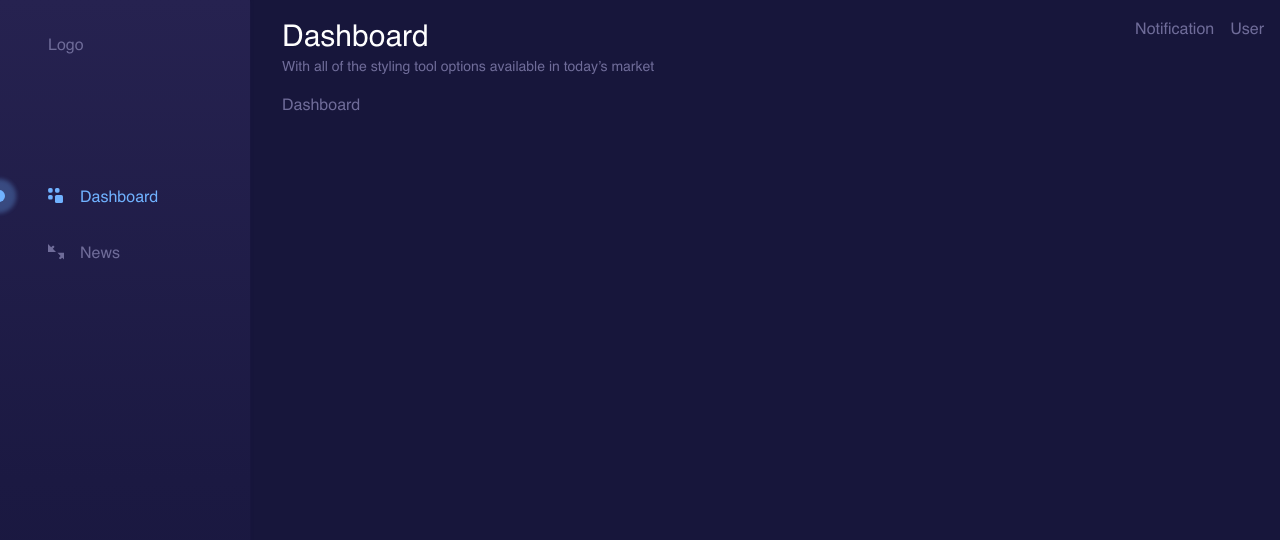
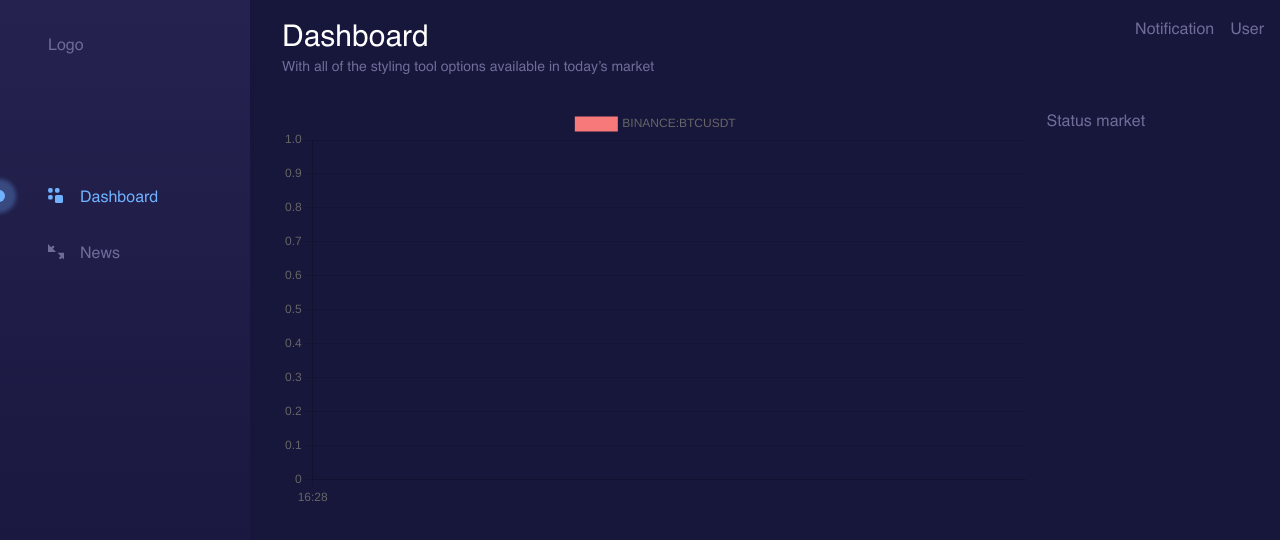
Before and after one commit to Kihit0/crm, a Vue app: page /dashboard in a window 1280 px wide. Shown: the top 540 px of the page. Built offline with nearby package versions, Linux system fonts and the light colour scheme; no server answers.

Commit message:
Graphic with date BTC

```diff
--- a/package.json
+++ b/package.json
@@ -9,7 +9,9 @@
     "preview": "vite preview"
   },
   "dependencies": {
+    "chart.js": "^4.4.2",
     "vue": "^3.3.11",
+    "vue-chartjs": "^5.3.0",
     "vue-router": "^4.3.0"
   },
   "devDependencies": {
--- a/src/api/core/ws.ts
+++ b/src/api/core/ws.ts
@@ -38,10 +38,11 @@ socket.addEventListener("message", (event: MessageEvent) => {
     };
   });
 
-  functionTickerHandler.forEach(
-    (item) => item.fn !== undefined && item.fn.forEach(cb => cb(item.price))
-  );
+  functionTickerHandler.forEach((item) => {
+    item.fn?.forEach((cb) => {
+      cb(item.price)
+    });
+  });
 });
 
-
 export default sendToWebSocket;
--- /dev/null
+++ b/src/components/ux/Graph/index.vue
@@ -0,0 +1,113 @@
+<template>
+  <div class="graph">
+    <Line :options="chartOptions" :data="getChartData()" style="height: 100%; min-height: 400px;" />
+  </div>
+</template>
+
+<script lang="ts">
+import { Line } from "vue-chartjs";
+import { subscribeToTicker } from '@api/core/observer';
+import { defineComponent } from 'vue'
+
+import { Chart as ChartJS, Title, Tooltip, Legend, LineElement, PointElement, CategoryScale, LinearScale } from 'chart.js'
+
+ChartJS.register(Title, Tooltip, Legend, LineElement, PointElement, CategoryScale, LinearScale)
+
+export default defineComponent({
+  name: "Graph",
+  components: {
+    Line
+  },
+  data() {
+    return {
+      tickers: [],
+      labels: [],
+      chartOptions: {
+        responsive: true,
+        maintainAspectRatio: false,
+        cubicInterpolationMode: 'monotone',
+        tensions: 10,
+      }
+    }
+  },
+  created() {
+    subscribeToTicker("BINANCE:BTCUSDT", (tickers: number[]) => this.updateTicker(tickers));
+    const normalizeDate: string = this.getNormalizeDate();
+    this.labels.push(normalizeDate as never);
+    this.tickers.push({
+      name: "BINANCE:BTCUSDT",
+      priceOnTime: [
+        {
+          time: normalizeDate,
+          price: []
+        }
+      ]
+    } as never)
+  },
+  computed: {
+  },
+  methods: {
+    updateTicker(tickers: number[]) {
+      const normalizePrice: number = this.formatPrice(tickers);
+      const normalizeDate: string = this.getNormalizeDate();
+      const isTimeInLabels = this.labels.filter(f => f === normalizeDate).length === 0;
+
+      //console.log(this.tickers)
+
+      this.tickers.forEach((ticker: {
+        name: string,
+        priceOnTime: { time: string, price: number[] }[]
+      }) => {
+        if (ticker.name === "BINANCE:BTCUSDT" && !isTimeInLabels) {
+          ticker.priceOnTime.forEach((el) => {
+            if (el.time === normalizeDate) {
+              el.price.push(normalizePrice)
+            }
+          })
+        } else {
+          ticker.priceOnTime.push({
+            time: normalizeDate,
+            price: [normalizePrice]
+          })
+        }
+      })
+
+      isTimeInLabels && this.labels.push(normalizeDate as never)
+    },
+    getNormalizeDate() {
+      const date = new Date();
+      const hour = date.getHours();
+      const minutes = date.getMinutes();
+      const labelsDate = `${hour}:${minutes < 10 ? `0${minutes}` : minutes}`
+
+      return labelsDate;
+    },
+    formatPrice(price: number[]) {
+      const average = (price.reduce((a, b) => a + b, 0) / price.length)
+      const normalize = Number(average > 0 ? average.toFixed(2) : average.toPrecision(2));
+      return normalize;
+    },
+    getChartData() {
+      return {
+        labels: this.labels,
+        datasets: this.tickers.map((ticker: {
+          name: string,
+          priceOnTime: { time: string, price: number[] }[]
+        }) => {
+          return {
+            label: ticker.name,
+            backgroundColor: '#f87979',
+            borderColor: "#f87979",
+            data: ticker.priceOnTime.map(item => item.price[item.price.length - 1])
+          }
+        })
+      }
+    }
+  },
+  watch: {
+
+  }
+})
+</script>
+
+<style scoped></style>
--- a/src/pages/children/Dashboard.vue
+++ b/src/pages/children/Dashboard.vue
@@ -1,22 +1,31 @@
 <template>
-    <div>
-        Dashboard
+  <div class="dashboard pt-4">
+    <div class="flex">
+      <div class="dashboard-graph w-3/4">
+        <Graph />
+      </div>
+      <div class="status w-1/4 px-4">
+        Status market
+      </div>
     </div>
+  </div>
 </template>
 
 <script lang="ts">
 import { defineComponent } from 'vue'
+import Graph from "@components/ux/Graph/index.vue";
 
 export default defineComponent({
-    name: "Dashboard",
-    setup () {
+  name: "Dashboard",
+  components: {
+    Graph
+  },
+  setup() {
 
 
-        return {}
-    }
+    return {}
+  }
 })
 </script>
 
-<style scoped>
-
-</style>
+<style scoped></style>
```
Also changed, not shown: 1 other file (tests, documents, lock files or other folders).
